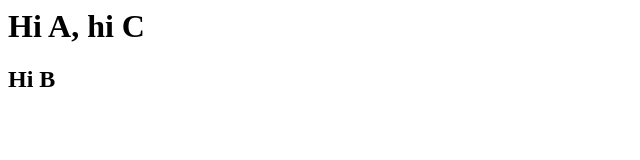
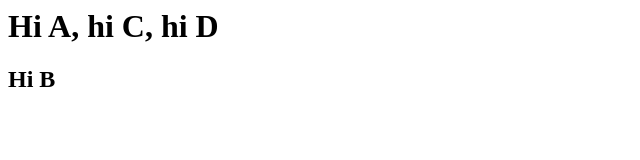
Before and after one commit to ChungLeba/testgit, a plain HTML site: page index.html in a window 1280 px wide. Shown: the whole page, without its empty margins (0-640 px from the left). Drawn offline with Linux system fonts and the light colour scheme.

Commit message:
Update index.html
E

```diff
--- a/index.html
+++ b/index.html
@@ -1,2 +1,2 @@
-<h1>Hi A, hi C</h1>
+<h1>Hi A, hi C, hi D</h1>
 <h2>Hi B</h2>
```
